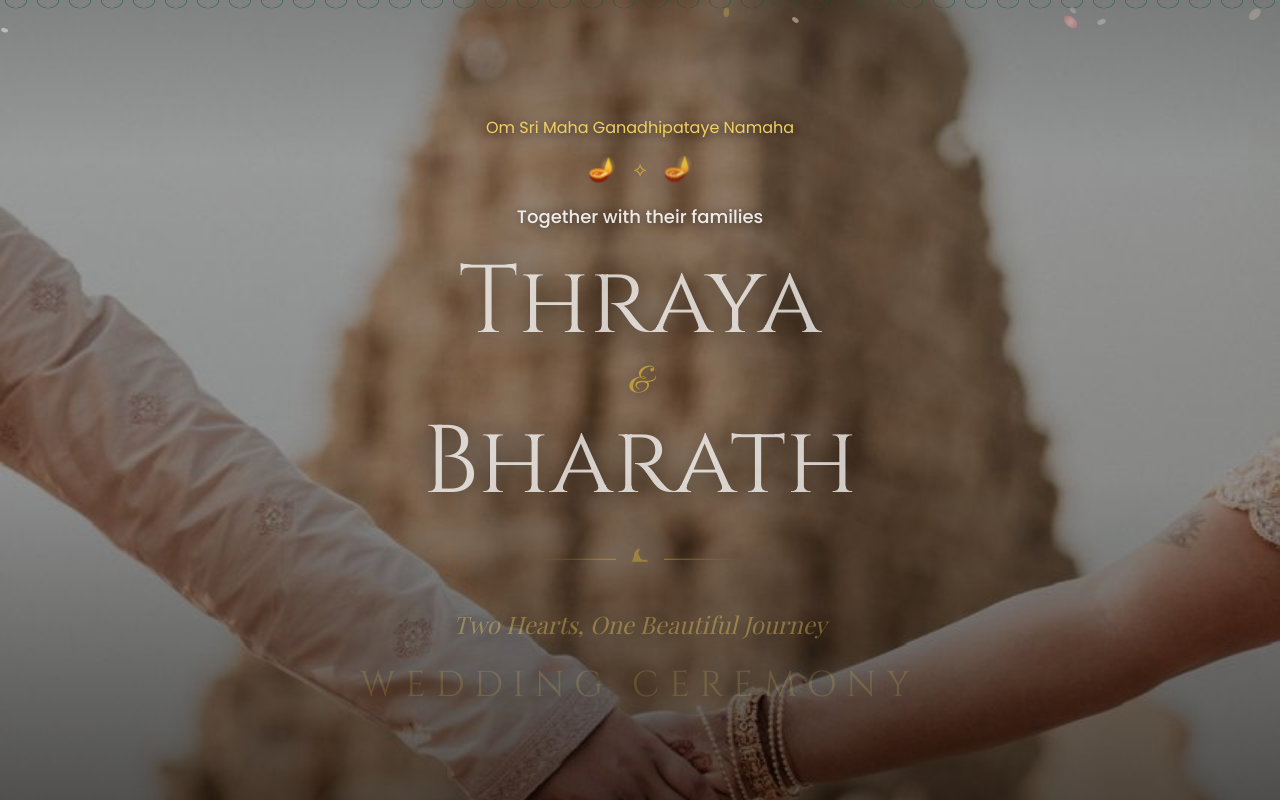
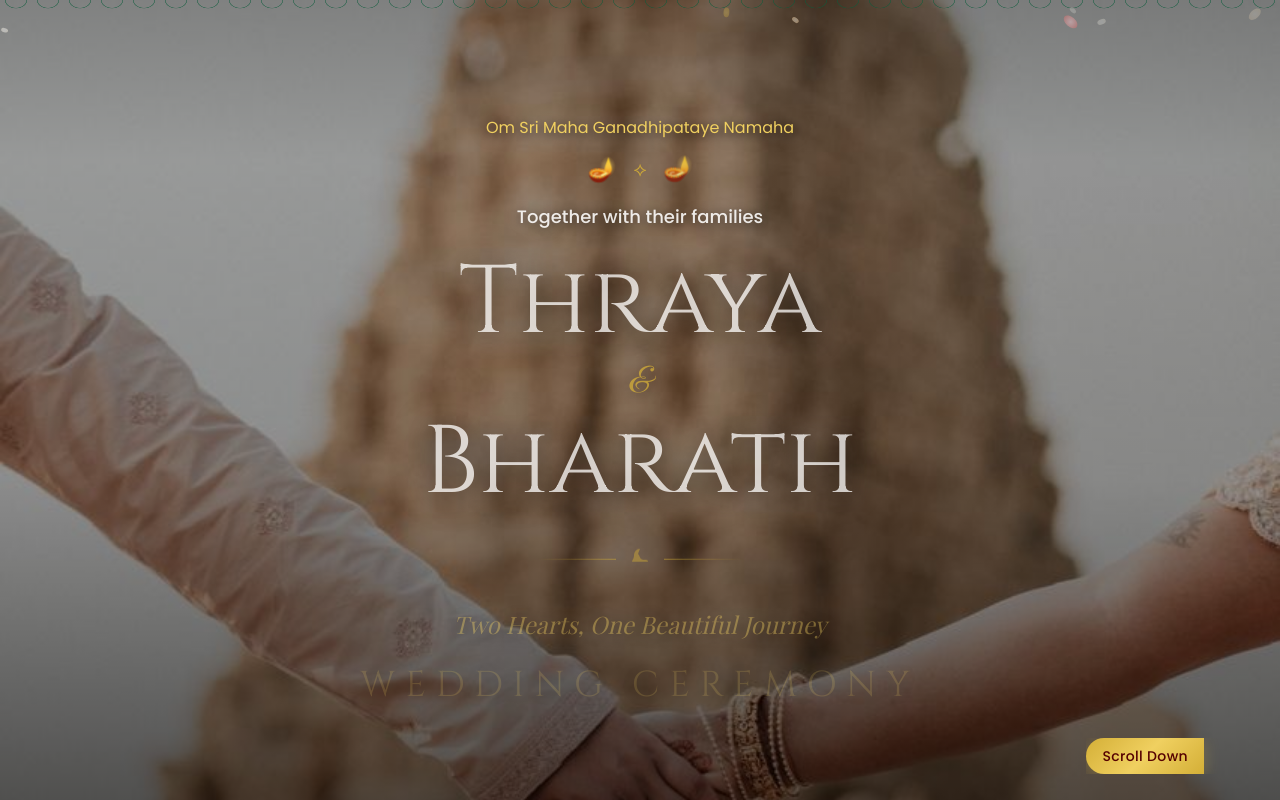
Before and after one commit to manideeppp/ThrayaReddy, a React (Vite) app: page / in a window 1280 px wide. Both pictures are taken after a click on the button "OPEN INVITATION". Shown: the top 800 px of the page. Built offline with nearby package versions, Linux system fonts and the light colour scheme; a web font is replaced by a local one.

Commit message:
Add scroll down button with animated banner that loops

```diff
--- a/src/App.tsx
+++ b/src/App.tsx
@@ -11,6 +11,7 @@ import CountdownSection from './components/CountdownSection'
 import MessageSection from './components/MessageSection'
 import ClosingSection from './components/ClosingSection'
 import MusicToggle from './components/MusicToggle'
+import ScrollDownButton from './components/ScrollDownButton'
 import FlowerPetals from './components/FlowerPetals'
 import SectionBreak from './components/SectionBreak'
 
@@ -49,6 +50,7 @@ function AppInner() {
         <>
           <FlowerPetals />
           <MusicToggle playing={musicPlaying} audioRef={audioRef} onToggle={(v: boolean) => setMusicPlaying(v)} />
+          <ScrollDownButton />
           <motion.main
             initial={{ opacity: 0 }}
             animate={{ opacity: 1 }}
--- a/src/components/HeroSection.tsx
+++ b/src/components/HeroSection.tsx
@@ -90,23 +90,7 @@ export default function HeroSection() {
         </motion.p>
       </motion.div>
 
-      {/* Scroll indicator — mouse/capsule style */}
-      <motion.div
-        initial={{ opacity: 0 }}
-        animate={{ opacity: 1 }}
-        transition={{ delay: 2, duration: 1 }}
-        className="absolute bottom-5 md:bottom-8 left-1/2 -translate-x-1/2 flex flex-col items-center gap-2 z-10 cursor-pointer"
-        onClick={() => window.scrollBy({ top: window.innerHeight, behavior: 'smooth' })}
-      >
-        <div className="w-6 h-10 rounded-full border-2 flex justify-center pt-2" style={{ borderColor: 'rgba(212,175,55,0.6)' }}>
-          <motion.div
-            animate={{ y: [0, 10, 0], opacity: [1, 0.3, 1] }}
-            transition={{ duration: 1.8, repeat: Infinity, ease: 'easeInOut' }}
-            className="w-1.5 h-1.5 rounded-full"
-            style={{ background: '#D4AF37' }}
-          />
-        </div>
-      </motion.div>
+
     </section>
   )
 }
--- /dev/null
+++ b/src/components/ScrollDownButton.tsx
@@ -0,0 +1,95 @@
+import { useState, useEffect } from 'react'
+import { motion, AnimatePresence } from 'framer-motion'
+
+export default function ScrollDownButton() {
+  const [atBottom, setAtBottom] = useState(false)
+  const [showBanner, setShowBanner] = useState(true)
+
+  useEffect(() => {
+    const handleScroll = () => {
+      const scrollTop = window.scrollY
+      const docHeight = document.documentElement.scrollHeight - window.innerHeight
+      setAtBottom(scrollTop > docHeight - 100)
+    }
+    window.addEventListener('scroll', handleScroll, { passive: true })
+    handleScroll()
+    return () => window.removeEventListener('scroll', handleScroll)
+  }, [])
+
+  // Loop: show banner for 3s, hide for 2s, repeat
+  useEffect(() => {
+    const loop = () => {
+      setShowBanner(true)
+      setTimeout(() => setShowBanner(false), 3000)
+    }
+    loop() // Start immediately
+    const interval = setInterval(loop, 5000) // 3s show + 2s hide = 5s cycle
+    return () => clearInterval(interval)
+  }, [])
+
+  const handleClick = () => {
+    if (atBottom) {
+      window.scrollTo({ top: 0, behavior: 'smooth' })
+    } else {
+      window.scrollBy({ top: window.innerHeight * 0.8, behavior: 'smooth' })
+    }
+  }
+
+  return (
+    <div
+      className="fixed bottom-5 right-5 z-[100] flex items-center"
+      onMouseEnter={() => setShowBanner(true)}
+      onMouseLeave={() => setShowBanner(false)}
+    >
+      {/* Banner that slides out from the button */}
+      <AnimatePresence>
+        {showBanner && (
+          <motion.div
+            initial={{ width: 0, opacity: 0 }}
+            animate={{ width: 'auto', opacity: 1 }}
+            exit={{ width: 0, opacity: 0 }}
+            transition={{ duration: 0.3, ease: 'easeInOut' }}
+            className="overflow-hidden mr-[-8px] pr-4"
+          >
+            <div
+              className="py-2 px-4 rounded-l-full whitespace-nowrap font-body text-xs md:text-sm font-medium tracking-wide"
+              style={{
+                background: 'linear-gradient(135deg, #D4AF37, #F0D060, #D4AF37)',
+                color: '#550000',
+                boxShadow: '0 4px 15px rgba(212,175,55,0.3)',
+              }}
+            >
+              {atBottom ? 'Back to Top' : 'Scroll Down'}
+            </div>
+          </motion.div>
+        )}
+      </AnimatePresence>
+
+      {/* Circle button */}
+      <motion.button
+        onClick={handleClick}
+        initial={{ opacity: 0, scale: 0.8 }}
+        animate={{ opacity: 1, scale: 1 }}
+        transition={{ delay: 1.5, duration: 0.5 }}
+        whileHover={{ scale: 1.1 }}
+        whileTap={{ scale: 0.95 }}
+        className="w-11 h-11 md:w-12 md:h-12 rounded-full flex items-center justify-center relative z-10"
+        style={{
+          background: 'linear-gradient(135deg, #D4AF37, #F0D060, #D4AF37)',
+          boxShadow: '0 4px 20px rgba(212,175,55,0.4)',
+          color: '#550000',
+        }}
+        aria-label={atBottom ? 'Scroll to top' : 'Scroll down'}
+      >
+        <motion.div
+          animate={atBottom ? { rotate: 180 } : { rotate: 0, y: [0, 3, 0] }}
+          transition={atBottom ? { duration: 0.3 } : { duration: 1.5, repeat: Infinity, ease: 'easeInOut' }}
+        >
+          <svg width="20" height="20" viewBox="0 0 24 24" fill="none" stroke="currentColor" strokeWidth="2.5" strokeLinecap="round" strokeLinejoin="round">
+            <path d="M7 10l5 5 5-5" />
+          </svg>
+        </motion.div>
+      </motion.button>
+    </div>
+  )
+}
```
